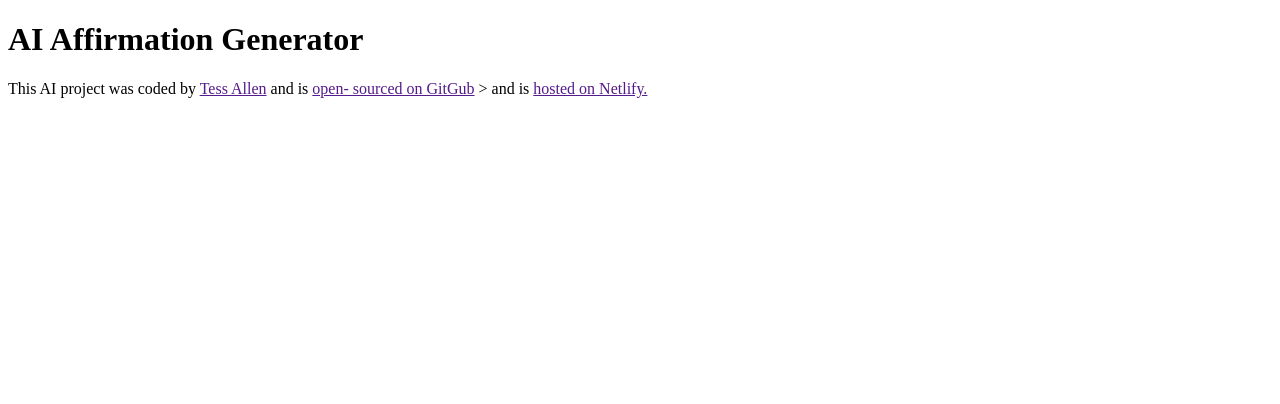
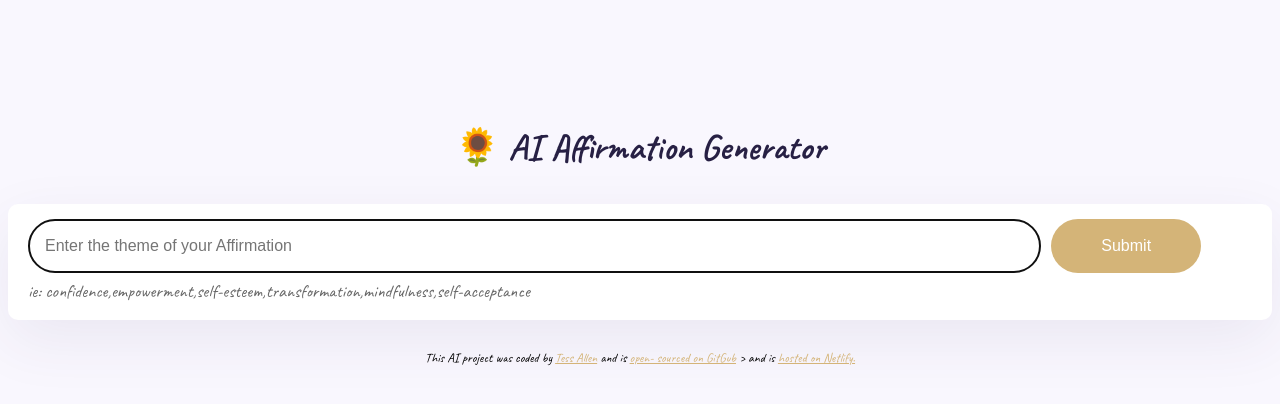
Before and after one commit to minervashia/affirmation-generator, a plain HTML site: page index.html in a window 1280 px wide. Drawn offline with nearby package versions, Linux system fonts and the light colour scheme; a web font is replaced by a local one.

Commit message:
Add files via upload
completed with style and font changes

```diff
--- a/index.html
+++ b/index.html
@@ -6,30 +6,64 @@
     <script src="https://unpkg.com/typewriter-effect@latest/dist/core.js"></script>
     <script src="https://cdn.jsdelivr.net/npm/axios@1.6.7/dist/axios.min.js"></script>
     <link rel="stylesheet" href="src/style.css" />
+
+
+    <link rel="preconnect" href="https://fonts.googleapis.com">
+<link rel="preconnect" href="https://fonts.gstatic.com" crossorigin>
+<link href="https://fonts.googleapis.com/css2?family=Barlow+Semi+Condensed:ital,wght@0,100;0,200;0,300;0,400;0,500;0,600;0,700;0,800;0,900;1,100;1,200;1,300;1,400;1,500;1,600;1,700;1,800;1,900&family=Caveat:wght@400..700&family=Lobster&family=PT+Mono&family=Roboto+Serif:ital,opsz,wght@0,8..144,100..900;1,8..144,100..900&family=Roboto:ital,wght@0,100..900;1,100..900&family=Sora:wght@100..800&display=swap" rel="stylesheet">
     <title> AI Affirmation Generator</title>
 </head>
 <body>
     <div class = container></div>
     <header>
-    <h1>  AI Affirmation Generator</h1>
+    <h1> 🌻 AI Affirmation Generator</h1>
 </header>
+
+<main>
+
+    <div class = "form-container">
+        <form id="affirmation-generator-form">
+    <input
+    type="text"
+    placeholder="Enter the theme of your Affirmation"
+    autofocus
+    required
+    autocomplete+="off"
+    class="instructions"
+    id="user-instructions"
+    />
+    <input type="submit"class="submit-button" />
+    </form>
+       <div class="hint" > ie: confidence,empowerment,self-esteem,transformation,mindfulness,self-acceptance</div>
+    </div>
+        <div class="affirmation hidden " id="affirmation" ></div>
+    </main>
+
+
+
+
+
+
+
+
+
 <footer>
     This AI project was coded by
     <a
-      href=""
+      href="https://github.com/minervashia/affirmation-generator"
       targe="_blank"
     >
       Tess Allen</a
     >
     and is
     <a
-      href=""
+      href="https://github.com/minervashia/affirmation-generator"
       target="_blank"
     >
       open- sourced on GitGub</a
     >
     > and is
-    <a href="" target="_blank">
+    <a href="https://affirmationgenerator.netlify.app/" target="_blank">
       hosted on Netlify.</a
     >
   </footer>
--- a/src/index.js
+++ b/src/index.js
@@ -0,0 +1,36 @@
+function displayAffirmation(response) {
+  console.log("affirmation generated");
+  //response.data.answer will have poem in it
+  new Typewriter("#affirmation", {
+    strings: response.data.answer,
+    autoStart: true,
+    delay: 1,
+    cursor: "",
+  });
+}
+
+function generateAffirmation(event) {
+  event.preventDefault();
+
+  let instructionsInput = document.querySelector("#user-instructions");
+  let apiKey = "9117d16f27ad34748062df20bto34069";
+  let prompt = `User  instructions are :Generate an Affirmation about${instructionsInput.value}`;
+  let context =
+    "You are an affirmation expert and love to write short positive affirmations.Sign your affirmation with 'SheCodes AI'inside a <strong> element  .Do not show html format.Seperate each line with <br / Your misson is to generate a 4 line poem formatted basic HTML. Only follow user instructions";
+  let apiURL = `https://api.shecodes.io/ai/v1/generate?prompt=${prompt}&context=${context}&key=${apiKey}`;
+  //BUILD API URL
+  //CALL THE API (define as a function)
+  let affirmationElement = document.querySelector("#affirmation");
+  affirmationElement.classList.remove("hidden");
+  affirmationElement.innerHTML = `<div class="generating">⏳ Generating an Affirmation about ${instructionsInput.value}</div>`;
+
+  console.log("Generating affirmation");
+  console.log(`Prompt: ${prompt}`);
+  console.log(`Context: ${context}`);
+
+  axios.get(apiURL).then(displayAffirmation);
+  //DISPLAY GENERATED POEM
+}
+
+let affirmationFormElement = document.querySelector("#affirmation-generator-form");
+affirmationFormElement.addEventListener("submit", generateAffirmation);
--- a/src/style.css
+++ b/src/style.css
@@ -0,0 +1,95 @@
+body {
+    background-color: #f9f7fe;
+    font-family:Caveat ;
+  }
+  a {
+    color: rgb(212, 180, 120);
+  }
+  .container {
+    margin: 120px auto;
+    max-width: 600px;
+  }
+  header {
+    margin-bottom: 30px;
+  }
+  h1 {
+    text-align: center;
+    font-weight: 800;
+    font-size: 36px;
+    line-height: 1.5;
+    color: #272044;
+  }
+
+  .form-container {
+    background-color: white;
+    margin-bottom: 30px;
+    box-shadow: 0px 20px 60px rgba(65, 50, 100, 0.08);
+    border-radius: 10px;
+    padding: 15px 20px;
+  }
+
+  form {
+    display: flex;
+  }
+
+  .hint {
+    line-height: 1.5;
+    margin-top: 5px;
+    opacity: 0.6;
+    font-size: 18px;
+  }
+  .instructions {
+    padding: 16px;
+    border: 1px solid rgba(39, 33, 66, 0.5);
+    width: 80%;
+    font-size: 16px;
+    border-radius: 50px;
+    line-height: 20px;
+    color: #272044;
+  }
+  .submit-button {
+    margin-left: 10px;
+    background: rgb(212, 180, 120);
+    border: none;
+    color: white;
+    border-radius: 50px;
+    padding: 14px 24px;
+    width: 150px;
+    font-size: 16px;
+  }
+  .affirmation {
+    font-size: 16px;
+    background-color: #fff;
+    padding: 20px;
+    line-height: 2;
+    border-left: 3px solid rgb(212, 180, 120);
+    box-shadow: 0px 4px 30px 0px rgba(39, 33, 66, 0.03);
+  }
+
+  .hidden {
+    display: none;
+  }
+
+  .affirmation strong {
+    color: rgb(212, 180, 120);
+  }
+
+  footer {
+    text-align: center;
+    font-size: 13px;
+    margin-top: 30px;
+  }
+  .generating {
+    animation: blink-animation 1s steps(5, start) infinite;
+  }
+
+  @keyframes blink-animation {
+    to {
+      visibility: hidden;
+    }
+  }
+  @-webkit-keyframes blink-animation {
+    to {
+      visibility: hidden;
+    }
+  }
```
